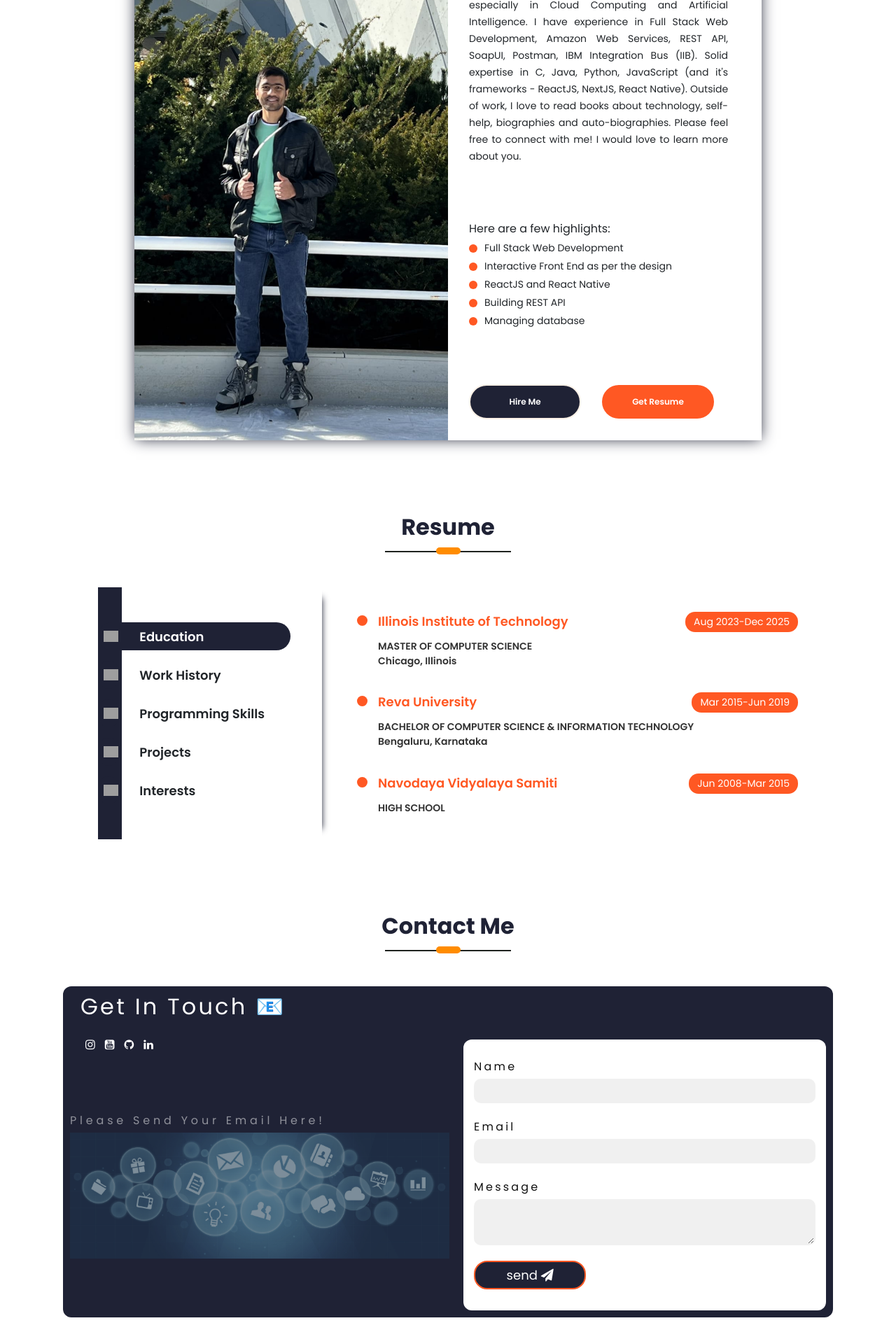
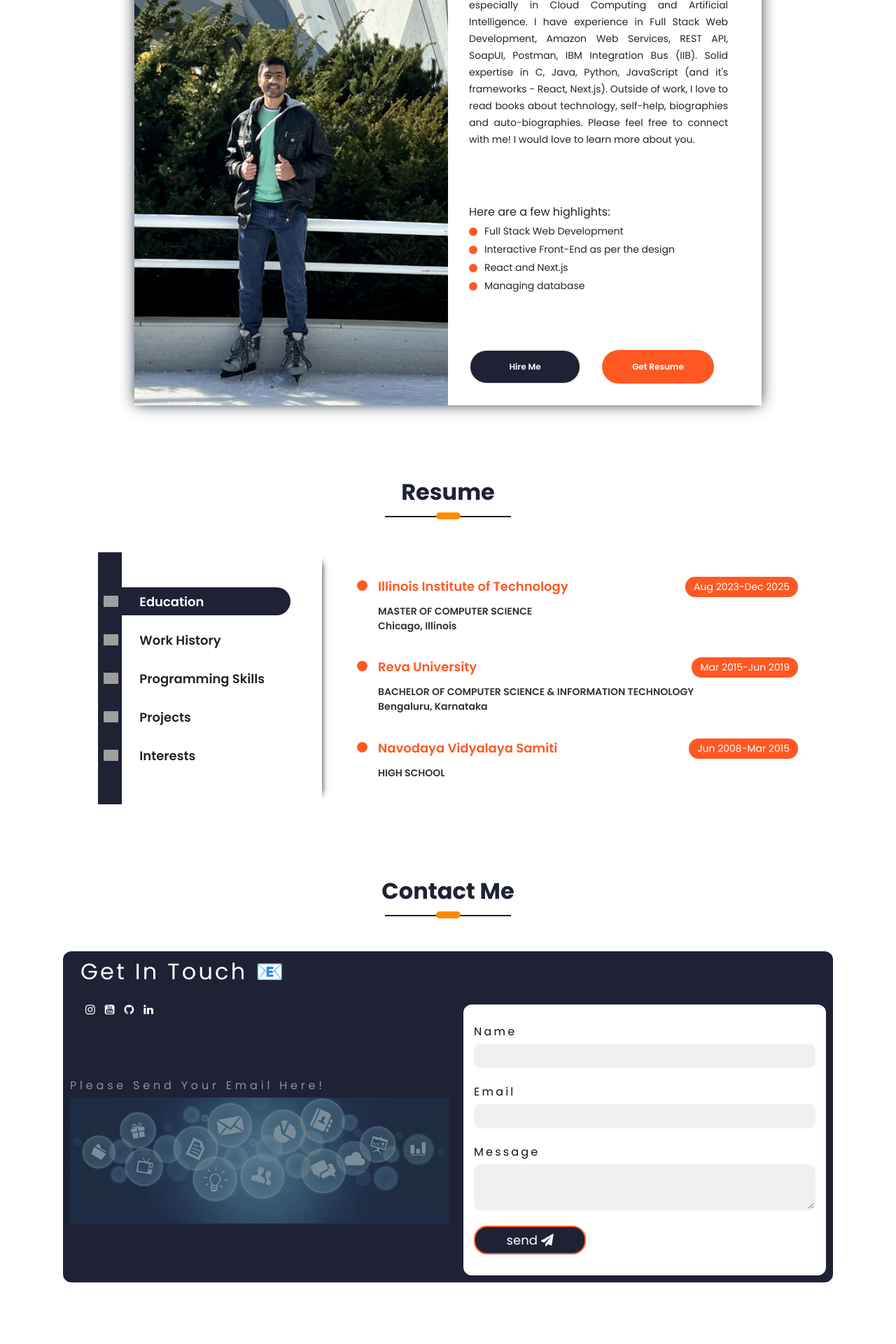
Before and after one commit to saikiransomanagoudar/saikiran-portfolio, a React (Create React App) app in the folder client/: page / in a window 1280 px wide. Shown: the part 1092-3012 px from the top of the page at 70% size. Built offline with nearby package versions, Linux system fonts and the light colour scheme; grey boxes are pictures that could not be loaded; a web font is replaced by a local one.

Commit message:
Profile, Resume, AboutMe components update

```diff
--- a/client/public/index.html
+++ b/client/public/index.html
@@ -2,7 +2,7 @@
 <html lang="en">
   <head>
     <meta charset="utf-8" />
-    <link rel="icon" href="%PUBLIC_URL%/favicon.ico" />
+    <link rel="icon" href="%PUBLIC_URL%/profile.ico" />
     <meta name="viewport" content="width=device-width, initial-scale=1" />
     <meta name="theme-color" content="#000000" />
     <meta
--- a/client/src/PortfolioContainer/AboutMe/AboutMe.js
+++ b/client/src/PortfolioContainer/AboutMe/AboutMe.js
@@ -13,13 +13,12 @@ export default function AboutMe(props) {
     ScrollService.currentScreenFadeIn.subscribe(fadeInScreenHandler);
   const SCREEN_CONSTANTS = {
     description:
-      "Welcome to my profile! My name is Saikiran. I'm a graduating senior in Computer Science interested in changing the world! I would like to use my skills to create positive solutions to complex problems, especially in Cloud Computing and Artificial Intelligence. I have experience in Full Stack Web Development, Amazon Web Services, REST API, SoapUI, Postman, IBM Integration Bus (IIB). Solid expertise in C, Java, Python, JavaScript (and it's frameworks - ReactJS, NextJS, React Native). \nOutside of work, I love to read books about technology, self-help, biographies and auto-biographies. Please feel free to connect with me! I would love to learn more about you.",
+      "Welcome to my profile! My name is Saikiran. I'm a graduating senior in Computer Science interested in changing the world! I would like to use my skills to create positive solutions to complex problems, especially in Cloud Computing and Artificial Intelligence. I have experience in Full Stack Web Development, Amazon Web Services, REST API, SoapUI, Postman, IBM Integration Bus (IIB). Solid expertise in C, Java, Python, JavaScript (and it's frameworks - React, Next.js). \nOutside of work, I love to read books about technology, self-help, biographies and auto-biographies. Please feel free to connect with me! I would love to learn more about you.",
     highlights: {
       bullets: [
         "Full Stack Web Development",
-        "Interactive Front End as per the design",
-        "ReactJS and React Native",
-        "Building REST API",
+        "Interactive Front-End as per the design",
+        "React and Next.js",
         "Managing database",
       ],
       heading: "Here are a few highlights:",
--- a/client/src/PortfolioContainer/Resume/Resume.js
+++ b/client/src/PortfolioContainer/Resume/Resume.js
@@ -50,29 +50,29 @@ const Resume = (props) => {
 
   const programmingSkillDetails = [
     { skill: "Core Java", ratingPercentage: 95 },
-    { skill: "C Programming", ratingPercentage: 90},
-    { skill: "MongoDB", ratingPercentage: 80 },
+    { skill: "Python", ratingPercentage: 85 },
+    { skill: "C Programming", ratingPercentage: 80},
+    { skill: "MongoDB", ratingPercentage: 60 },
     { skill: "HTML", ratingPercentage: 85 },
-    { skill: "CSS", ratingPercentage: 80 },
+    { skill: "CSS", ratingPercentage: 85 },
     { skill: "JavaScript", ratingPercentage: 80 },
-    { skill: "ReactJS", ratingPercentage: 80 },
   ];
 
   const projectDetails = [
     {
-      title: "Personal Portofolio Website",
-      duration: { fromDate: "2023", toDate: "2024" },
+      title: "Pantry Tracker | Inventory Management Application",
+      duration: { fromDate: "Jul 2024", toDate: "Aug 2024" },
       description:
-        "A Personal Portfolio website to showcase all my details and projects at one place",
-      subHeading: "Technologies Used: React.js, Bootstrap",
+        "Pantry Tracker is an inventory management application that helps users to keep track of their pantry items. Users can add, update, delete, and search for items in their pantry.  The app includes user authentication features, allowing multiple users to securely track and manage their pantry inventory.",
+      subHeading: "Technologies Used: Next.js, React.js, Tailwind CSS, Node.js, Firebase, Vercel",
     },
     {
-      title: "Urban Mobility Transportation App",
-      duration: { fromDate: "2023", toDate: "2023" },
+      title: "Recallect | AI Flashcard SaaS Application",
+      duration: { fromDate: "Aug 2024", toDate: "Aug 2024" },
       description:
-        "This project focuses on developing an interactive web application dedicated to enhancing urban mobility and transportation. The application integrates various modules, each designed to address specific needs within the urban transportation landscape.",
+        "Developed a comprehensive Next.js flashcard application with a focus on user experience and advanced features. The project integrated Firebase for robust data storage, Clerk for secure and customizable user authentication, and OpenAI to generate AI-powered flashcards. Implemented Stripe for secure payment processing, enabling a Pro Plan for users.",
       subHeading:
-        "Technologies Used: Frontend-React.js for building the user interface, Backend-Node.js, Database-MongoDB, Google Maps JavaScript API for mapping functionalities",
+        "Technologies Used: Next.js, React.js, Stripe, Clerk, OpenAI, Firebase, Vercel",
     },
   ];
 
```
Also changed, not shown: 1 other file (tests, documents, lock files or other folders).
